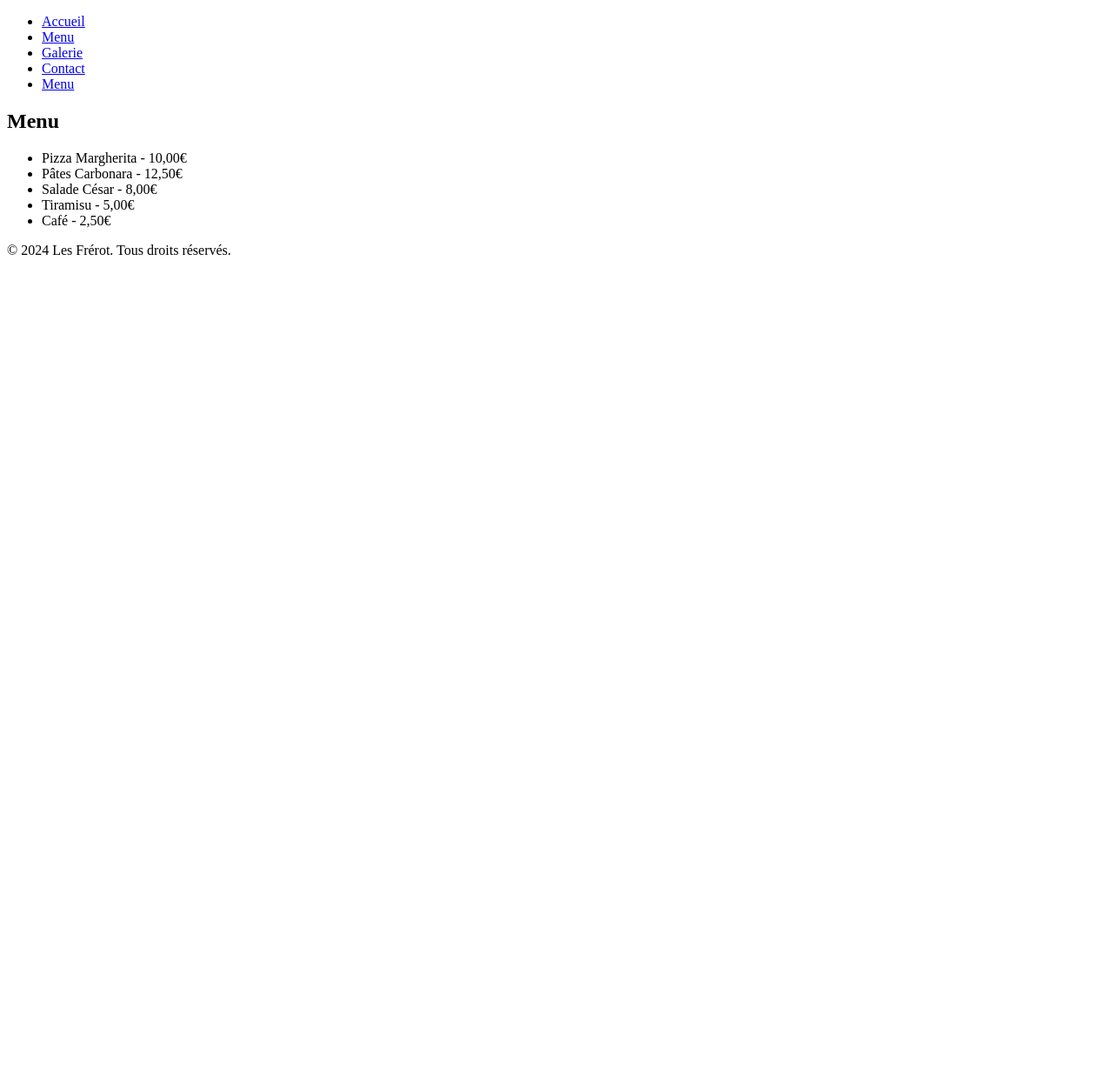
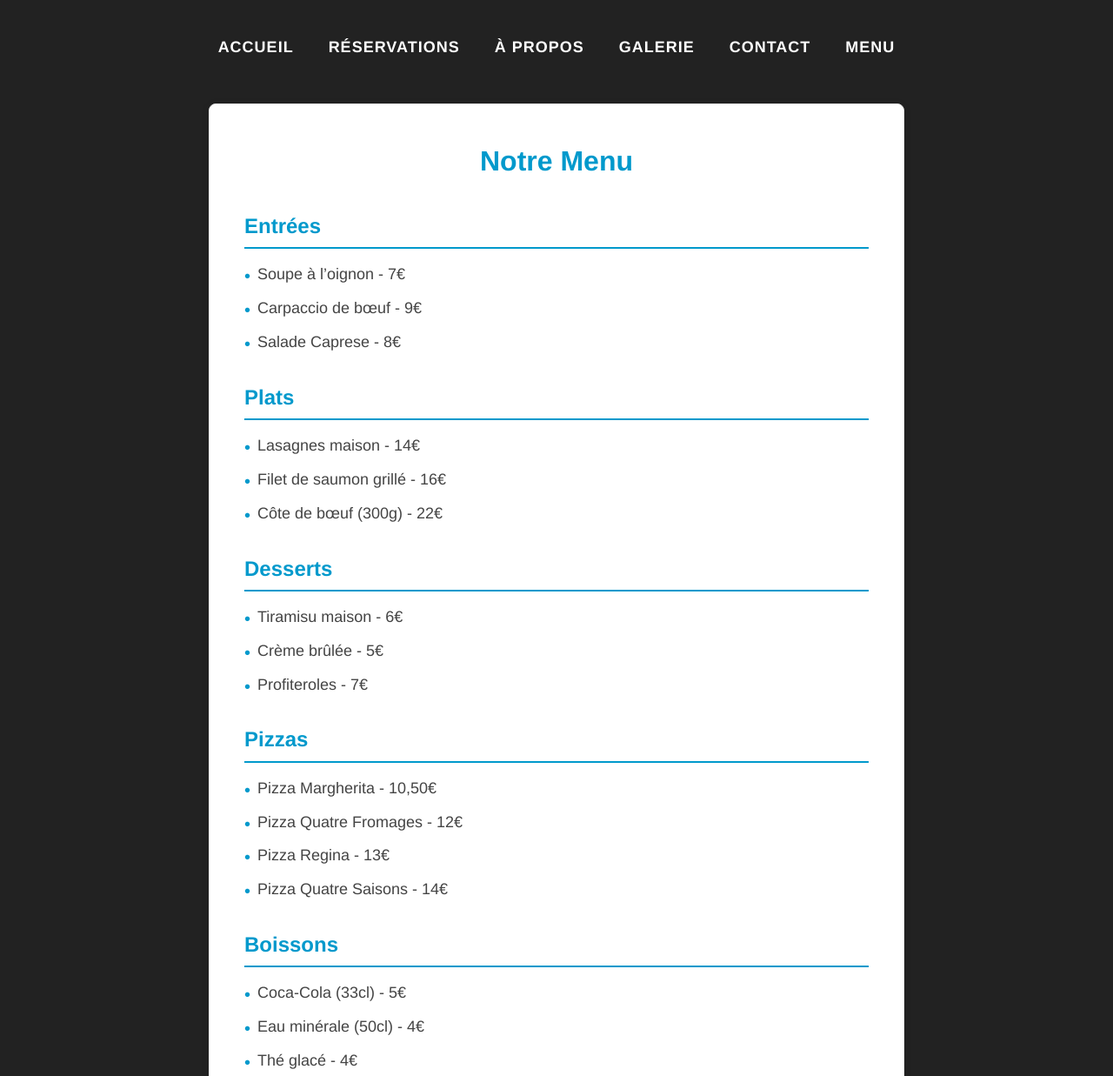
Before and after one commit to MimmoNico8094/LesFrerot, a plain HTML site: page menu.html in a window 1280 px wide. Shown: the top 1237 px of the page at 87% size. Before the commit the page ends 800 px from the top, so only its background shows below. Drawn offline with Linux system fonts and the light colour scheme.

Commit message:
Ajout de menu et suppresions des images

```diff
--- a/menu.html
+++ b/menu.html
@@ -3,35 +3,90 @@
 <head>
     <meta charset="UTF-8">
     <meta name="viewport" content="width=device-width, initial-scale=1.0">
-    <title>Menu - Les Frérot</title>
-    <link rel="stylesheet" href="style.css">
+    <title>Contact - Les Frérot</title>
+    <link rel="stylesheet" href="styles.css">
 </head>
 <body>
     <header>
         <nav>
             <ul>
                 <li><a href="index.html">Accueil</a></li>
+                <li><a href="reservations.html">Réservations</a></li>
+                <li><a href="a-propos.html">À propos</a></li>
+                <li><a href="galerie.html">Galerie</a></li>
+                <li><a href="contact.html">Contact</a></li>
                 <li><a href="menu.html">Menu</a></li>
-                <li><a href="#galerie">Galerie</a></li>
-                <li><a href="#contact">Contact</a></li>
-                <li><a href="#menu">Menu</a></li>
             </ul>
         </nav>
     </header>
-    <main>
-        <section class="menu-section">
-            <h2>Menu</h2>
+
+    <section class="menu-section">
+        <h2>Notre Menu</h2>
+
+        <!-- Entrées -->
+        <div class="menu-category">
+            <h3>Entrées</h3>
             <ul>
-                <li>Pizza Margherita - 10,00€</li>
-                <li>Pâtes Carbonara - 12,50€</li>
-                <li>Salade César - 8,00€</li>
-                <li>Tiramisu - 5,00€</li>
-                <li>Café - 2,50€</li>
+                <li>Soupe à l’oignon - 7€</li>
+                <li>Carpaccio de bœuf - 9€</li>
+                <li>Salade Caprese - 8€</li>
             </ul>
-        </section>
-    </main>
+        </div>
+
+        <!-- Plats -->
+        <div class="menu-category">
+            <h3>Plats</h3>
+            <ul>
+                <li>Lasagnes maison - 14€</li>
+                <li>Filet de saumon grillé - 16€</li>
+                <li>Côte de bœuf (300g) - 22€</li>
+            </ul>
+        </div>
+
+        <!-- Desserts -->
+        <div class="menu-category">
+            <h3>Desserts</h3>
+            <ul>
+                <li>Tiramisu maison - 6€</li>
+                <li>Crème brûlée - 5€</li>
+                <li>Profiteroles - 7€</li>
+            </ul>
+        </div>
+
+        <!-- Pizzas -->
+        <div class="menu-category">
+            <h3>Pizzas</h3>
+            <ul>
+                <li>Pizza Margherita - 10,50€</li>
+                <li>Pizza Quatre Fromages - 12€</li>
+                <li>Pizza Regina - 13€</li>
+                <li>Pizza Quatre Saisons - 14€</li>
+            </ul>
+        </div>
+
+        <!-- Boissons -->
+        <div class="menu-category">
+            <h3>Boissons</h3>
+            <ul>
+                <li>Coca-Cola (33cl) - 5€</li>
+                <li>Eau minérale (50cl) - 4€</li>
+                <li>Thé glacé - 4€</li>
+            </ul>
+        </div>
+
+        <!-- Apéros & Digestifs -->
+        <div class="menu-category">
+            <h3>Apéros & Digestifs</h3>
+            <ul>
+                <li>Mojito - 10€</li>
+                <li>Spritz Aperol - 9€</li>
+                <li>Limoncello - 7€</li>
+            </ul>
+        </div>
+    </section>
+</main>
     <footer>
-        <p>© 2024 Les Frérot. Tous droits réservés.</p>
+        <p>&copy; 2024 Les Frérot. Tous droits réservés.</p>
     </footer>
 </body>
 </html>
--- a/styles.css
+++ b/styles.css
@@ -154,6 +154,57 @@ p {
     line-height: 1.6;
 }
 
+/* Menu du restaurant */
+.menu-section {
+    padding: 40px;
+    background-color: var(--secondary-bg-color);
+    border: 1px solid var(--border-color);
+    border-radius: 8px;
+    text-align: left;
+    margin: 20px auto;
+    max-width: 800px;
+}
+
+.menu-section h2 {
+    text-align: center;
+    font-size: 32px;
+    color: var(--accent-color);
+    margin-bottom: 30px;
+}
+
+.menu-category {
+    margin-bottom: 30px;
+}
+
+.menu-category h3 {
+    font-size: 24px;
+    color: var(--accent-color);
+    margin-bottom: 15px;
+    border-bottom: 2px solid var(--accent-color);
+    padding-bottom: 5px;
+}
+
+.menu-category ul {
+    list-style: none;
+    padding: 0;
+}
+
+.menu-category ul li {
+    font-size: 18px;
+    color: var(--secondary-text-color);
+    margin: 10px 0;
+    padding-left: 15px;
+    position: relative;
+}
+
+.menu-category ul li:before {
+    content: "•";
+    position: absolute;
+    left: 0;
+    color: var(--accent-color);
+    font-size: 20px;
+}
+
 /* Formulaire de réservation */
 form input, form textarea, form button {
     width: 100%; /* Assure que tous les champs prennent la même largeur */
```
Also changed, not shown: a-propos.html (+1 -1 lines), contact.html (+1 -1 lines), index.html (+1 -12 lines), reservations.html (+1 -1 lines), images/image1.jpg (deleted), images/image2.jpg (deleted), images/image3.jpg (deleted).
